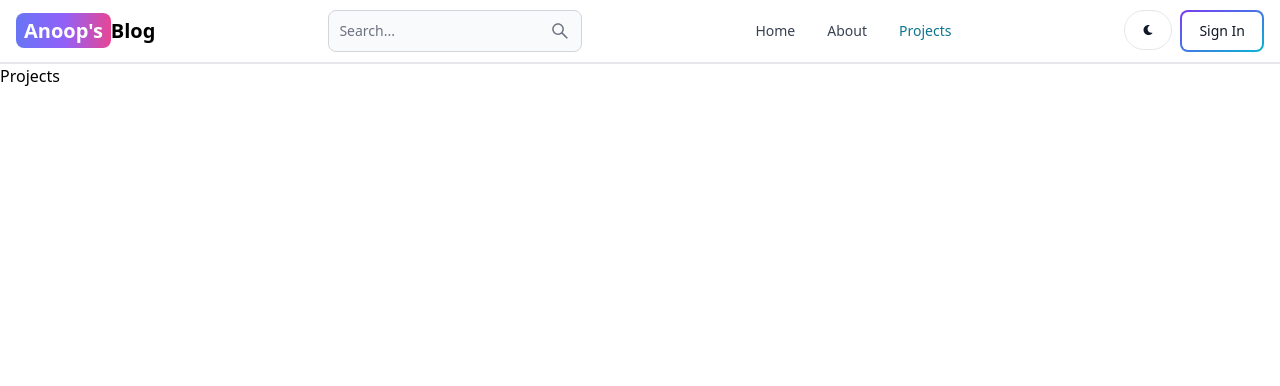
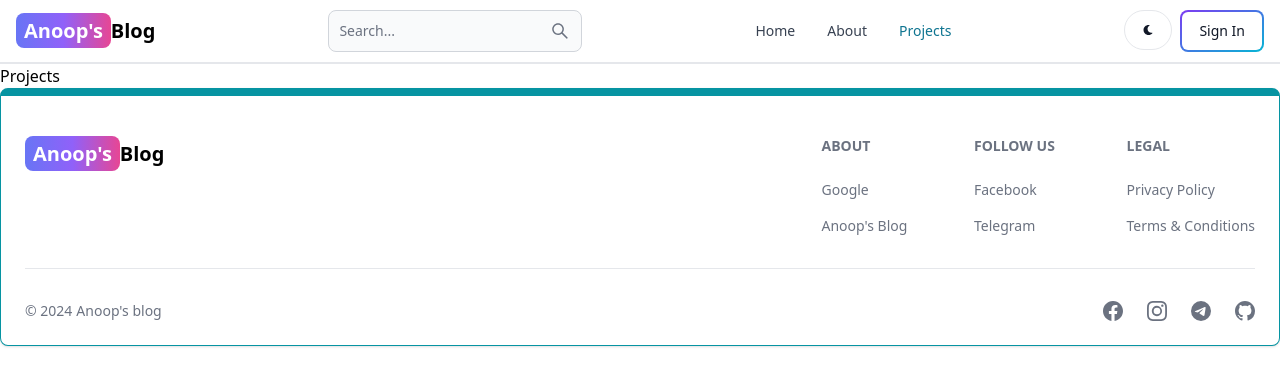
Before and after one commit to anoopkrishna07/mern-blog, a React (Vite) app in the folder client/: page /projects in a window 1280 px wide. Shown: the top 386 px of the page. Built offline with nearby package versions, Linux system fonts and the light colour scheme.

Commit message:
create a footer component

```diff
--- a/client/src/App.jsx
+++ b/client/src/App.jsx
@@ -7,6 +7,7 @@
 import Signin from './pages/Signin'
 import Projects from './pages/Projects'
 import Header from './components/Header'
+import Footer from './components/Footer'
 
 export default function App() {
   return (
@@ -20,6 +21,7 @@
         <Route path='/sign-in' element={<Signin />} />
         <Route path='/projects' element={<Projects />} />
       </Routes>
+      <Footer />
     </BrowserRouter>
   )
 }
--- /dev/null
+++ b/client/src/components/Footer.jsx
@@ -0,0 +1,66 @@
+import { Footer } from 'flowbite-react'
+import React from 'react'
+import { Link } from 'react-router-dom'
+import {BsFacebook, BsInstagram, BsTelegram, BsGithub} from 'react-icons/bs'
+
+export default function FooterCom() {
+  return (
+    <Footer container className='border border-t-8 border-teal-500'>
+        <div className='w-full max-w-7xl mx-auto'>
+            <div className='grid w-full justify-between sm:flex md:grid-cols-1'>
+                <div className='mt-5'>
+                <Link to="/" className='self-center whitespace-nowrap text-lg sm:text-xl font-semibold dark:text-white'>
+                    <span className='px-2 py-1 bg-gradient-to-r from-indigo-500 via-purple-500 to-pink-500 rounded-lg text-white'>Anoop's</span>
+                    Blog
+                </Link>
+                </div>
+                <div className='grid grid-cols-2 gap-8 mt-4 sm:grid-cols-3 sm:gap-6'>
+                    <div>
+                    <Footer.Title title='About' />
+                    <Footer.LinkGroup col>
+                        <Footer.Link href='https://www.google.com' target='_blank' rel='noopener noreferrer'>
+                            Google
+                        </Footer.Link>
+                        <Footer.Link href='/about' target='_blank' rel='noopener noreferrer'>
+                            Anoop's Blog
+                        </Footer.Link>
+                    </Footer.LinkGroup>
+                    </div>
+                    <div>
+                    <Footer.Title title='Follow us' />
+                    <Footer.LinkGroup col>
+                        <Footer.Link href='https://www.facebook.com' target='_blank' rel='noopener noreferrer'>
+                            Facebook
+                        </Footer.Link>
+                        <Footer.Link href='https://www.telegram.org' target='_blank' rel='noopener noreferrer'>
+                            Telegram
+                        </Footer.Link>
+                    </Footer.LinkGroup>
+                    </div>
+                    <div>
+                    <Footer.Title title='Legal' />
+                    <Footer.LinkGroup col>
+                        <Footer.Link href='#'>
+                            Privacy Policy
+                        </Footer.Link>
+                        <Footer.Link href='#'>
+                            Terms &amp; Conditions
+                        </Footer.Link>
+                    </Footer.LinkGroup>
+                    </div>
+                </div>
+            </div>
+            <Footer.Divider />
+            <div className='w-full sm:flex sm:items-center sm:justify-between'>
+                <Footer.Copyright href='#' by="Anoop's blog" year={new Date().getFullYear()} />
+            <div className='flex gap-6 mt-4 sm:mt-0 sm:justify-center'>
+                <Footer.Icon href='#' icon={BsFacebook} />
+                <Footer.Icon href='#' icon={BsInstagram} />
+                <Footer.Icon href='#' icon={BsTelegram} />
+                <Footer.Icon href='#' icon={BsGithub} />
+            </div>
+            </div>
+        </div>
+    </Footer>
+  )
+}
```
